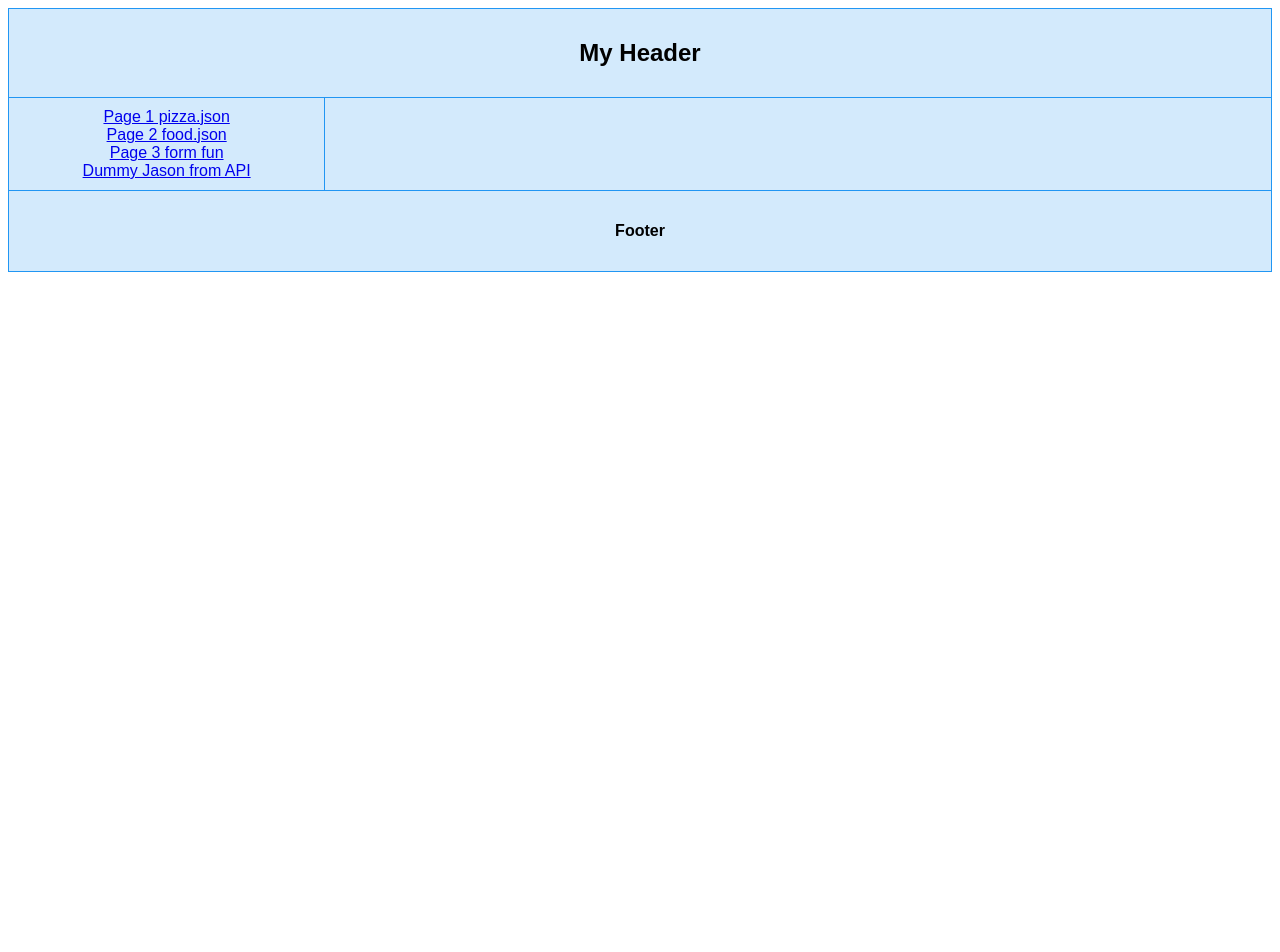
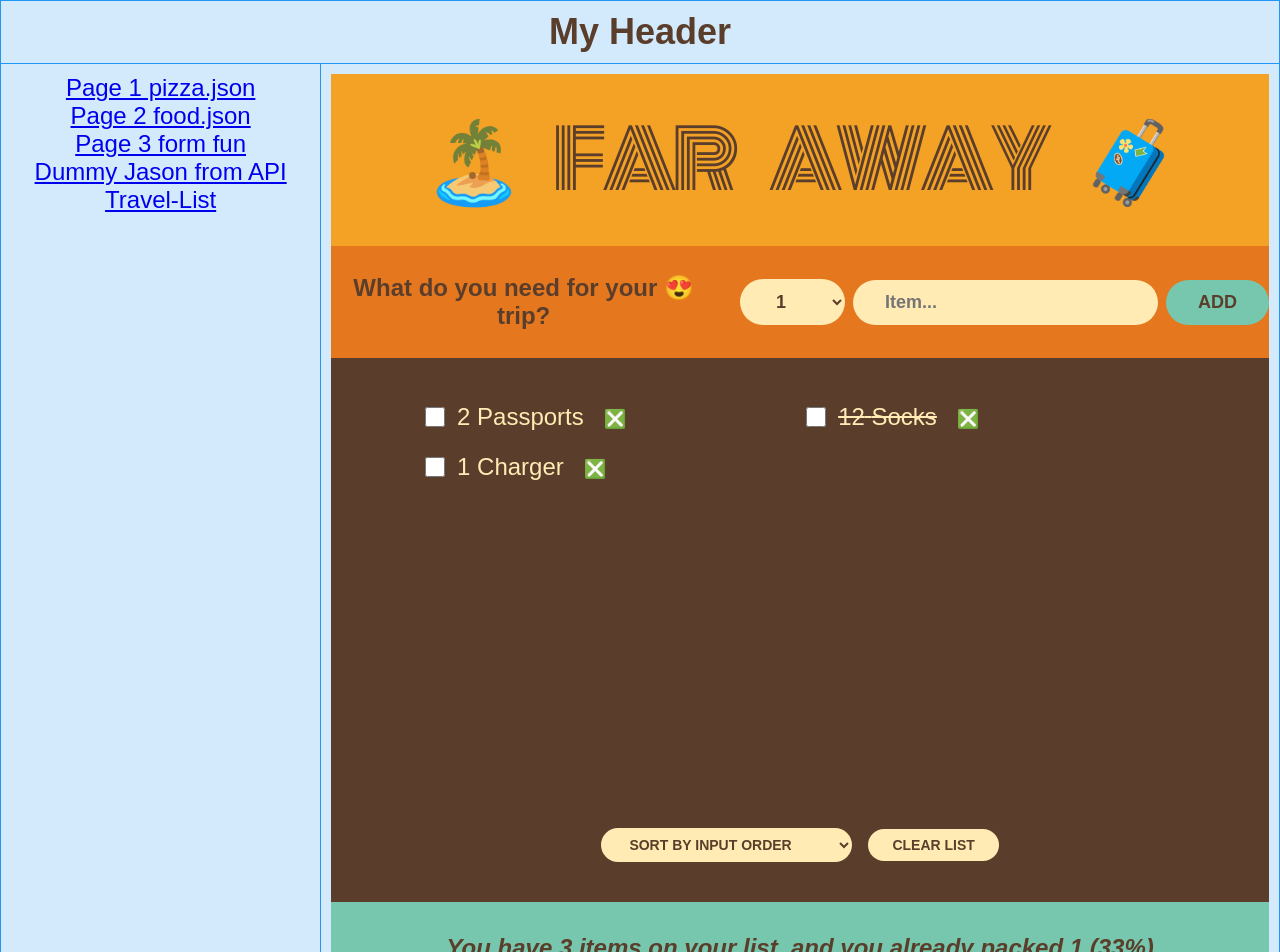
Before and after one commit to wuztb/code-sandbox-react-alpha, a React (Create React App) app: page /pageTravelList in a window 1280 px wide. Shown: the top 952 px of the page. Before the commit the page ends 800 px from the top, so only its background shows below. Built offline with nearby package versions, Linux system fonts and the light colour scheme.

Commit message:
added travel app

```diff
--- a/src/App.js
+++ b/src/App.js
@@ -2,6 +2,7 @@
 import FoodOrder from "./pages/FoodOrder";
 import PizzaList from "./pages/PizzaList";
 import DummyJson from "./pages/DummyJson";
+import AppTravelList from "./pages/travel-list/AppTravelList";
 import { BrowserRouter as Router, Route, Routes, Link } from "react-router-dom";
 import "./styles.css";
 
@@ -20,6 +21,8 @@
           <a href="page3">Page 3 form fun</a>
           <br />
           <a href="pageDummyJson">Dummy Jason from API</a>
+          <br />
+          <a href="pageTravelList">Travel-List</a>
         </div>
         <div className="content">
           <Router>
@@ -28,6 +31,7 @@
               <Route path="page2" element={<FoodList />} />
               <Route path="page3" element={<FoodOrder />} />
               <Route path="pageDummyJson" element={<DummyJson />} />
+              <Route path="pageTravelList" element={<AppTravelList />} />
             </Routes>
           </Router>
         </div>
--- /dev/null
+++ b/src/pages/travel-list/AppTravelList.js
@@ -0,0 +1,53 @@
+import { useState } from "react";
+import Logo from "./Logo";
+import Form from "./Form";
+import PackingList from "./PackingList";
+import Stats from "./Stats";
+import "./styles.css";
+
+const initialItems = [
+  { id: 1, description: "Passports", quantity: 2, packed: false },
+  { id: 2, description: "Socks", quantity: 12, packed: true },
+  { id: 3, description: "Charger", quantity: 1, packed: false },
+];
+
+export default function AppTravelList() {
+  const [items, setItem] = useState(initialItems);
+
+  function handleAddItems(item) {
+    setItem((items) => [...items, item]);
+  }
+
+  function handleDeleteItem(id) {
+    setItem((items) => items.filter((item) => item.id !== id));
+  }
+
+  function handleToggleItem(id) {
+    setItem((items) =>
+      items.map((item) =>
+        item.id === id ? { ...item, packed: !item.packed } : item
+      )
+    );
+  }
+
+  function handleClearItems() {
+    const confirmed = window.confirm(
+      "Are you sure you want to delete all of items?"
+    );
+    if (confirmed) setItem([]);
+  }
+
+  return (
+    <div>
+      <Logo />
+      <Form onAddItems={handleAddItems} />
+      <PackingList
+        items={items}
+        onDeleteItem={handleDeleteItem}
+        onToggleItem={handleToggleItem}
+        onClearItems={handleClearItems}
+      />
+      <Stats items={items} />
+    </div>
+  );
+}
--- /dev/null
+++ b/src/pages/travel-list/Form.js
@@ -0,0 +1,44 @@
+import { useState } from "react";
+
+export default function Form({ onAddItems }) {
+  const [description, setDescription] = useState("");
+  const [quantity, setQuantity] = useState(1);
+
+  function handleSubmit(e) {
+    e.preventDefault();
+    if (!description) return;
+    const newItem = {
+      description,
+      quantity,
+      packed: false,
+      id: Date.now(),
+    };
+    console.log(newItem);
+    onAddItems(newItem);
+
+    setDescription("");
+    setQuantity(1);
+  }
+  return (
+    <form className="add-form" onSubmit={handleSubmit}>
+      <h3>What do you need for your 😍 trip?</h3>
+      <select
+        value={quantity}
+        onChange={(e) => setQuantity(Number(e.target.value))}
+      >
+        {Array.from({ length: 20 }, (_, i) => i + 1).map((num) => (
+          <option value={num} key={num}>
+            {num}
+          </option>
+        ))}
+      </select>
+      <input
+        type="text"
+        placeholder="Item..."
+        value={description}
+        onChange={(ev) => setDescription(ev.target.value)}
+      />
+      <button>ADD</button>
+    </form>
+  );
+}
--- /dev/null
+++ b/src/pages/travel-list/Item.js
@@ -0,0 +1,15 @@
+export default function Item({ item, onDeleteItem, onToggleItem }) {
+  return (
+    <li>
+      <input
+        type="checkbox"
+        value={item.packed}
+        onChange={() => onToggleItem(item.id)}
+      />
+      <span style={item.packed ? { textDecoration: "line-through" } : {}}>
+        {item.quantity} {item.description}
+      </span>
+      <button onClick={() => onDeleteItem(item.id)}>❎</button>
+    </li>
+  );
+}
--- /dev/null
+++ b/src/pages/travel-list/Logo.js
@@ -0,0 +1,9 @@
+function Logo() {
+  return (
+    <div>
+      <h1>🏝️ Far Away 🧳</h1>
+    </div>
+  );
+}
+
+export default Logo;
--- /dev/null
+++ b/src/pages/travel-list/PackingList.js
@@ -0,0 +1,47 @@
+import { useState } from "react";
+import Item from "./Item";
+
+export default function PackingList({
+  items,
+  onDeleteItem,
+  onToggleItem,
+  onClearItems,
+}) {
+  const [sortBy, setSortBy] = useState("input");
+
+  let sortedItems;
+  if (sortBy === "input") sortedItems = items;
+  if (sortBy === "discription")
+    sortedItems = items
+      .slice()
+      .sort((a, b) => a.description.localCompare(b.description));
+
+  if (sortBy === "packed")
+    sortedItems = items
+      .slice()
+      .sort((a, b) => Number(a.packed) - Number(b.packed));
+
+  return (
+    <div className="list">
+      <ul>
+        {sortedItems.map((item) => (
+          <Item
+            item={item}
+            onDeleteItem={onDeleteItem}
+            onToggleItem={onToggleItem}
+            key={item.id}
+          />
+        ))}
+      </ul>
+
+      <div className="actions">
+        <select value={sortBy} onChange={(e) => setSortBy(e.target.value)}>
+          <option value="input">Sort by input order</option>
+          <option value="discription">Sort by discription</option>
+          <option value="packed">Sort by packed status</option>
+        </select>
+        <button onClick={onClearItems}>Clear list</button>
+      </div>
+    </div>
+  );
+}
--- /dev/null
+++ b/src/pages/travel-list/Stats.js
@@ -0,0 +1,22 @@
+export default function Stats({ items }) {
+  if (!items.length)
+    return (
+      <p className="stats">
+        <em>Start adding some items to your packing list 🚀</em>
+      </p>
+    );
+  const numItem = items.length;
+  const numPacked = items.filter((item) => item.packed).length;
+  const precentage = Math.round((numPacked / numItem) * 100);
+  console.log(precentage);
+  return (
+    <footer className="stats">
+      <em>
+        {precentage === 100
+          ? " You got everything! Ready to go ✈️ "
+          : `        You have ${numItem} items on your list, and you already packed
+          ${numPacked} (${precentage}%)`}
+      </em>
+    </footer>
+  );
+}
--- /dev/null
+++ b/src/pages/travel-list/styles.css
@@ -0,0 +1,132 @@
+@import url("https://fonts.googleapis.com/css2?family=Monoton&family=Quicksand:wght@500;700&display=swap");
+
+* {
+  margin: 0;
+  padding: 0;
+  box-sizing: border-box;
+}
+
+html {
+  font-size: 62.5%;
+}
+
+body {
+  font-size: 2.4rem;
+  font-family: sans-serif;
+  color: #5a3e2b;
+  font-family: "Quicksand";
+  font-weight: 500;
+}
+
+.app {
+  width: 100%;
+  height: 100vh;
+  display: grid;
+  grid-template-rows: auto auto 1fr auto;
+}
+
+h1 {
+  text-align: center;
+  background-color: #f4a226;
+  font-family: "Monoton";
+  font-size: 8rem;
+  text-transform: uppercase;
+  font-weight: 400;
+  word-spacing: 30px;
+  letter-spacing: -5px;
+  padding: 2.4rem 0;
+}
+
+.add-form {
+  background-color: #e5771f;
+  padding: 2.8rem 0;
+  display: flex;
+  align-items: center;
+  justify-content: center;
+  gap: 0.8rem;
+}
+
+h3 {
+  margin-right: 1.6rem;
+  font-size: 2.4rem;
+}
+
+button,
+select,
+input {
+  background-color: #ffebb3;
+  color: #5a3e2b;
+  font-family: inherit;
+  border: none;
+  border-radius: 10rem;
+  padding: 1.2rem 3.2rem;
+  font-weight: 700;
+  font-size: 1.8rem;
+  cursor: pointer;
+}
+
+.add-form button {
+  text-transform: uppercase;
+  background-color: #76c7ad;
+}
+
+.list {
+  height: 68vh;
+  background-color: #5a3e2b;
+  color: #ffebb3;
+  padding: 4rem 0;
+  display: flex;
+  justify-content: space-between;
+  flex-direction: column;
+  gap: 3.2rem;
+  align-items: center;
+}
+
+.actions button,
+.list select {
+  text-transform: uppercase;
+  padding: 0.8rem 2.4rem;
+  font-size: 1.4rem;
+  font-weight: 700;
+  margin: 0 0.8rem;
+}
+
+.list ul {
+  list-style: none;
+  width: 80%;
+  overflow: scroll;
+
+  display: grid;
+  grid-template-columns: repeat(auto-fit, minmax(250px, 1fr));
+  gap: 1.2rem;
+  justify-content: center;
+  align-content: start;
+}
+
+.list li {
+  display: flex;
+  align-items: center;
+  gap: 1.2rem;
+}
+
+input[type="checkbox"] {
+  height: 2rem;
+  width: 2rem;
+  accent-color: #e5771f;
+}
+
+.list li button {
+  cursor: pointer;
+  background: none;
+  border: none;
+  font-size: 1.8rem;
+  padding: 0.8rem;
+  transform: translateY(2px);
+}
+
+.stats {
+  background-color: #76c7ad;
+  text-align: center;
+  font-weight: 700;
+  padding: 3.2rem 0;
+}
```
Also changed, not shown: 1 other file (tests, documents, lock files or other folders).
